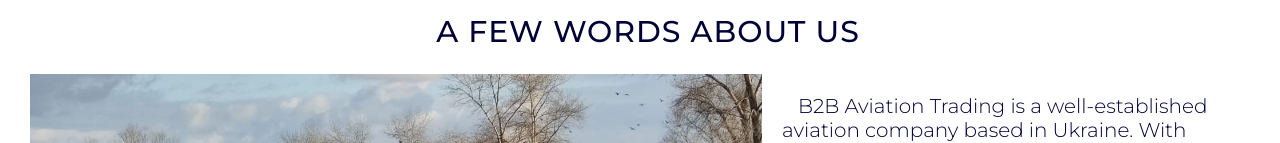
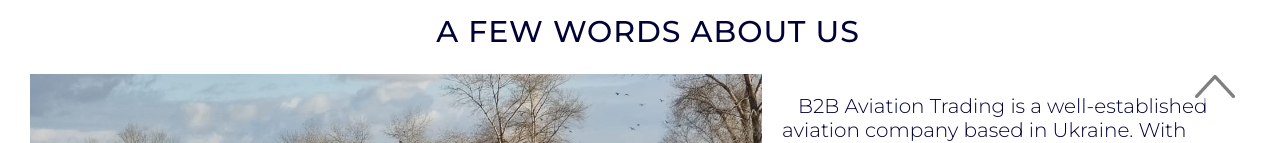
Before and after one commit to Zakatsiura/b2b_site, a React (Create React App) app: page /main in a window 1280 px wide. Shown: the part 657-800 px from the top of the page. Built offline with nearby package versions, Linux system fonts and the light colour scheme.

Commit message:
Add to top btn

```diff
--- a/src/components/Main/Main.tsx
+++ b/src/components/Main/Main.tsx
@@ -10,6 +10,7 @@ import h135 from '../../assets/images/H135.jpg';
 import h125to from '../../assets/images/h125takeoff.jpg';
 import h125 from '../../assets/images/H125.jpg';
 import flag from '../../assets/images/ukrainian-waving-flag-11.gif';
+import { ScrollToTopButton } from '../ScrollToTopButton/ScrollToTopButton';
 
 const Main: React.FC = () => {
     const languageContext = useContext(LanguageContext);
@@ -23,6 +24,7 @@ const Main: React.FC = () => {
     return (
         <div>
             <TopSlider />
+            <ScrollToTopButton/>
             <div className={style.main__top}>
                 <div className={style.upper__img}>
                     <img src={logo} className={style.logo} alt="logo" />
--- /dev/null
+++ b/src/components/ScrollToTopButton/ScrollToTopButton.module.css
@@ -0,0 +1,10 @@
+.top {
+    position: fixed;
+    width: 50px;
+    padding: 5px;
+    right: 40px;
+    bottom: 40px;
+    background-color: rgb(255, 255, 255);
+    opacity: 50%;
+    cursor: pointer;
+}
--- /dev/null
+++ b/src/components/ScrollToTopButton/ScrollToTopButton.tsx
@@ -0,0 +1,17 @@
+import React from 'react';
+
+import style from './ScrollToTopButton.module.css';
+import arrow from '../../assets/icons/arrow-top.png';
+
+const ScrollToTopButton: React.FC = () => {
+    const scrollToTop = () => {
+        window.scrollTo({ top: 0, behavior: 'smooth' });
+    };
+
+    return (
+        <img className={style.top} src={arrow} onClick={scrollToTop}>
+        </img>
+    );
+};
+
+export { ScrollToTopButton };
--- a/src/components/index.ts
+++ b/src/components/index.ts
@@ -7,3 +7,4 @@ export * from './MainSlider/MainSlider';
 export * from './Menu/Menu';
 export * from './Partners/Partners';
 export * from './TopSlider/TopSlider';
+export * from './ScrollToTopButton/ScrollToTopButton';
```
Also changed, not shown: src/assets/icons/arrow-top.png (added).
